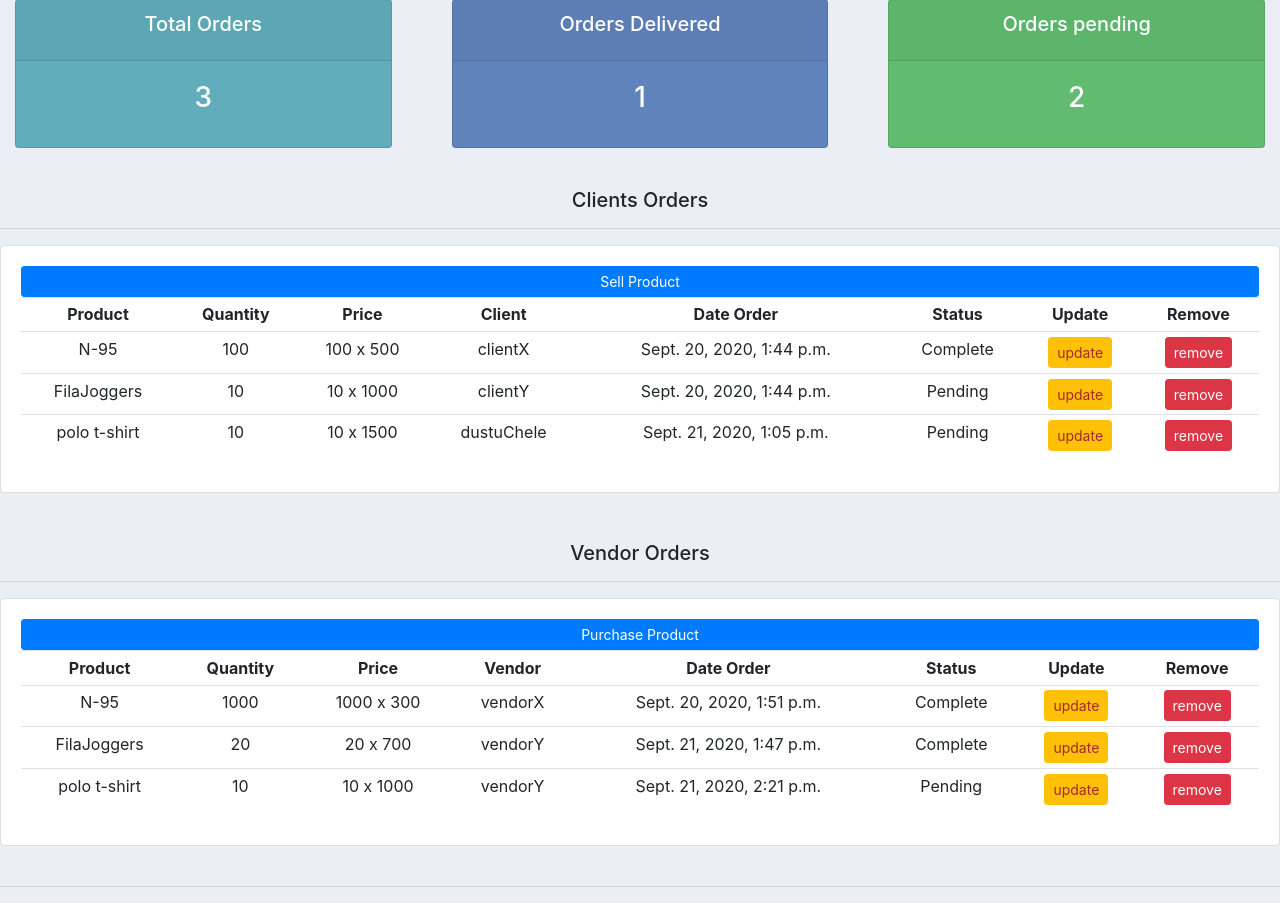
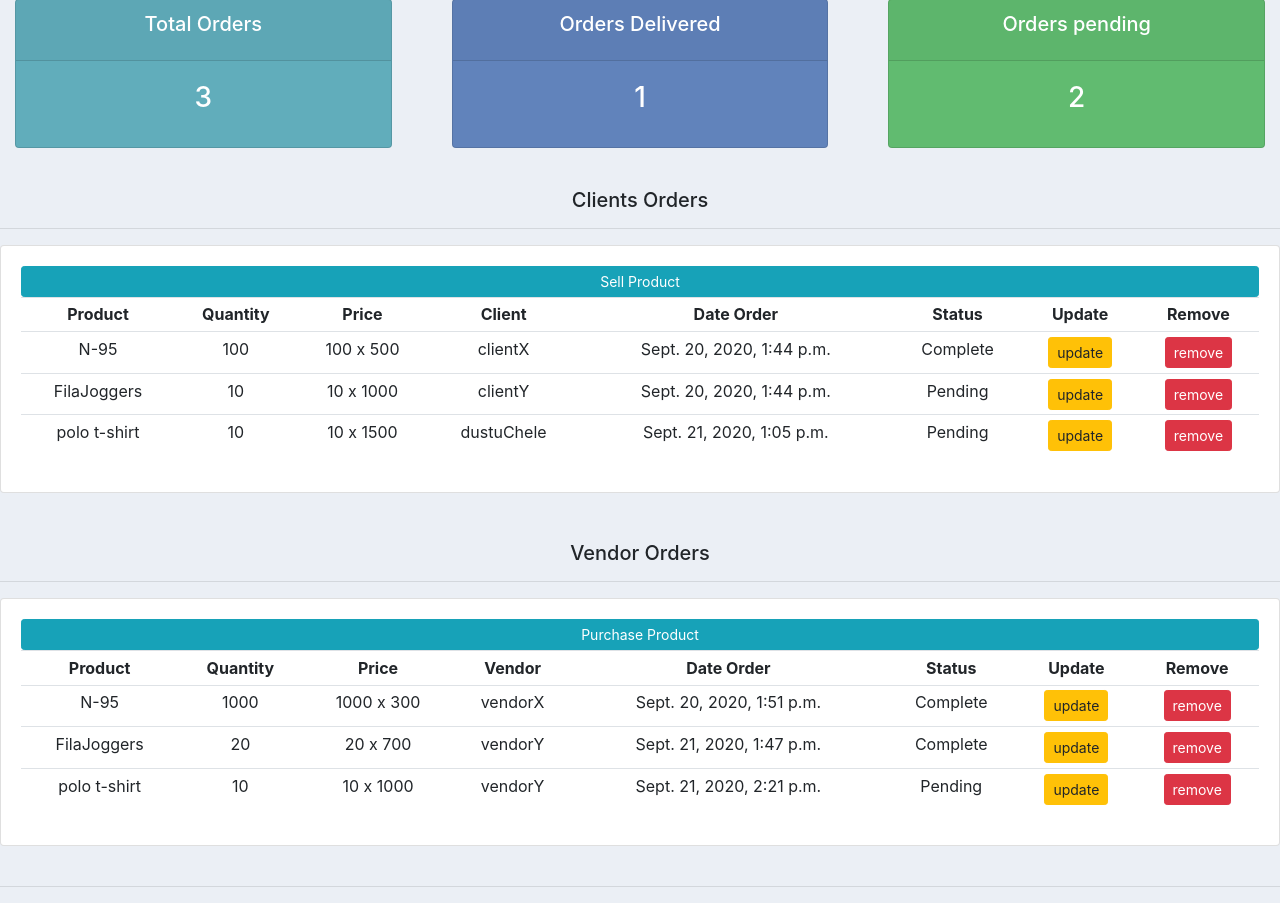
Before and after one commit to iamrasheeq/HACKNSU2.0_Hunter, a Django app: page / in a window 1280 px wide. Shown: the part 91-994 px from the top of the page. Run offline with Django 3.2, Linux system fonts and the light colour scheme; data comes from the database, SQL or seed files in the repository; some libraries are stand-ins or nearby versions.

Commit message:
3rd day(5)

```diff
--- a/accounts/templates/accounts/clients.html
+++ b/accounts/templates/accounts/clients.html
@@ -10,7 +10,7 @@
 						<h5>Clients List</h5>
 				</div>
 	        <div class="card card-body text-center">
-	            <a href="{% url 'createClient' %}" class="btn btn-primary btn-sm btn-block">Create Client</a>
+	            <a href="{% url 'createClient' %}" class="btn btn-info btn-sm btn-block">Create Client</a>
 	            <table class="table">
 	                <tr>
 
--- a/accounts/templates/accounts/dashboard.html
+++ b/accounts/templates/accounts/dashboard.html
@@ -8,7 +8,7 @@
       <h5>Clients Orders</h5>
       <hr>
       <div class="card card-body">
-          <a href="{% url 'corder'%}" class="btn btn-primary btn-sm btn-block">Sell Product</a>
+          <a href="{% url 'corder'%}" class="btn btn-info btn-sm btn-block">Sell Product</a>
           <table class="table table-sm ">
               <tr>
                   <th>Product</th>
@@ -29,7 +29,7 @@
                 <td>{{i.client}}</td>
                 <td>{{i.date_created}}</td>
                 <td>{{i.status}}</td>
-                  <td><a class="btn btn-sm btn-warning" href="{% url 'corderupdate' i.id %}" style="color:brown">update</a></td>
+                  <td><a class="btn btn-sm btn-warning" href="{% url 'corderupdate' i.id %}">update</a></td>
                 <td ><a class="btn btn-sm btn-danger" href="{% url 'deleteOrderC' i.id %}" style="color:white">remove</a></td>
               </tr>
               {% endfor %}
@@ -47,7 +47,7 @@
         <h5>Vendor Orders</h5>
         <hr>
         <div class="card card-body">
-            <a href="{% url 'vorder'%}" class="btn btn-primary btn-sm btn-block">Purchase Product</a>
+            <a href="{% url 'vorder'%}" class="btn btn-info btn-sm btn-block">Purchase Product</a>
             <table class="table table-sm ">
                 <tr>
                     <th>Product</th>
@@ -67,7 +67,7 @@
                   <td>{{i.vendor}}</td>
                   <td>{{i.date_created}}</td>
                   <td>{{i.status}}</td>
-                  <td><a class="btn btn-sm btn-warning" href="{% url 'vorderupdate' i.id %}" style="color:brown">update</a></td>
+                  <td><a class="btn btn-sm btn-warning" href="{% url 'vorderupdate' i.id %}" >update</a></td>
                   <td ><a class="btn btn-sm btn-danger" href="{% url 'deleteOrder' i.id %}" style="color:white">remove</a></td>
                 </tr>
                 {% endfor %}
--- a/accounts/templates/accounts/products.html
+++ b/accounts/templates/accounts/products.html
@@ -10,7 +10,7 @@
         </div>
         <div class="card card-body text-center">
             <table class="table">
-              <a href="{% url 'addProduct'%}" class="btn btn-primary btn-sm btn-block">Add Products</a>
+              <a href="{% url 'addProduct'%}" class="btn btn-info btn-sm btn-block">Add Products</a>
                 <tr>
                     <th>Products</th>
                     <th>Category</th>
@@ -35,7 +35,7 @@
         </div>
         <div class="card card-body">
             <table class="table">
-              <a href="{% url 'addTag'%}" class="btn btn-primary btn-sm btn-block">Add Tags</a>
+              <a href="{% url 'addTag'%}" class="btn btn-info btn-sm btn-block">Add Tags</a>
 
 
                 {% for i in tags %}
--- a/accounts/templates/accounts/vendors.html
+++ b/accounts/templates/accounts/vendors.html
@@ -11,7 +11,7 @@
         </div>
 
 	        <div class="card card-body text-center">
-	            <a href="{% url 'createVendor' %}"  class="btn btn-primary btn-sm btn-block">Create Vendor</a>
+	            <a href="{% url 'createVendor' %}"  class="btn btn-info btn-sm btn-block">Create Vendor</a>
 	            <table class="table ">
 	                <tr>
 											<th></th>
```
Also changed, not shown: accounts/templates/accounts/vprofile.html (+2 -6 lines).
